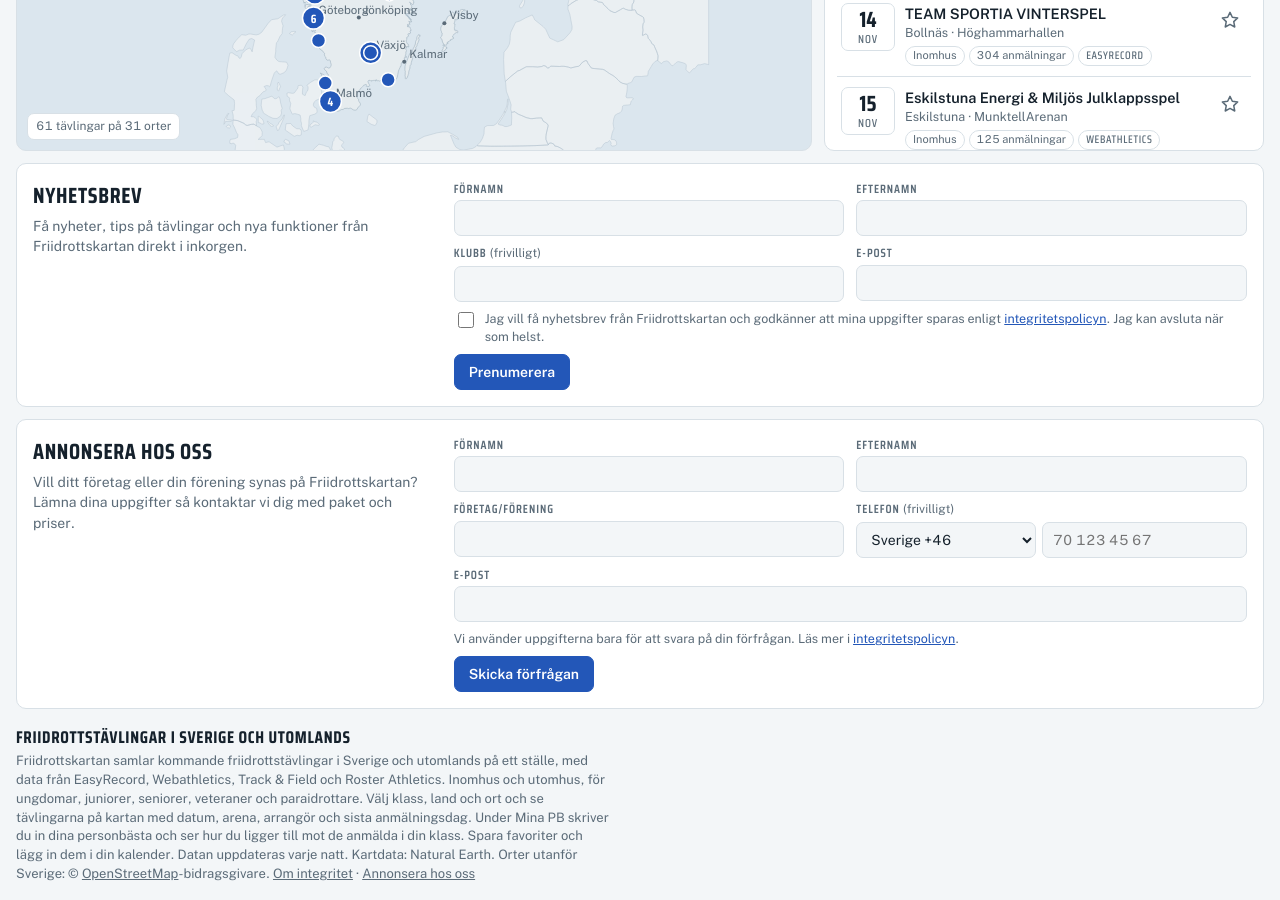
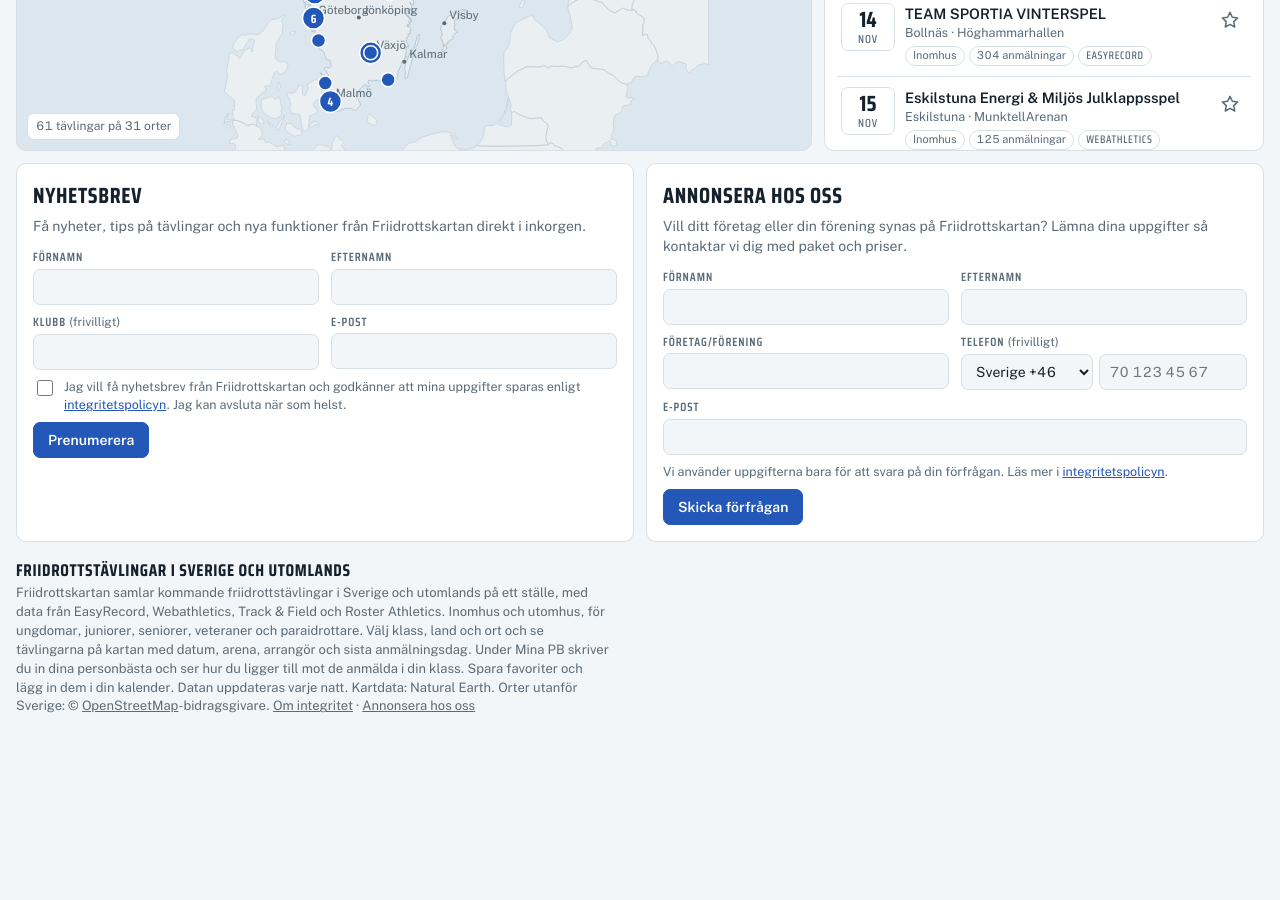
Before and after one commit to thorngrenpeter-svg/Friidrottskartan, a website: page index.html in a window 1280 px wide. Shown: the part 670-1570 px from the top of the page. After the commit the page ends 1402 px from the top, so only its background shows below. Drawn offline with Linux system fonts and the light colour scheme.

Commit message:
Add files via upload

```diff
--- a/index.html
+++ b/index.html
@@ -227,6 +227,9 @@ header.top{display:flex;flex-wrap:wrap;align-items:flex-end;justify-content:spac
 .phonerow select{flex:0 0 auto;max-width:46%}
 .phonerow input{flex:1;min-width:0}
 #annonsera{margin-top:0}
+.forms{display:grid;grid-template-columns:repeat(2,minmax(0,1fr));gap:12px;align-items:stretch}
+.forms .news{grid-template-columns:minmax(0,1fr);align-content:start;gap:12px}
+@media (max-width:980px){.forms{grid-template-columns:minmax(0,1fr)}}
 .opt{text-transform:none;letter-spacing:0;font-family:var(--f-body);font-weight:400}
 .consent{grid-column:1/-1;display:flex;gap:8px;align-items:flex-start;font-size:12.5px;color:var(--muted);cursor:pointer}
 .consent input{margin-top:2px;width:16px;height:16px;flex:none}
@@ -312,6 +315,7 @@ header.top{display:flex;flex-wrap:wrap;align-items:flex-end;justify-content:spac
     </section>
   </div>
 
+  <div class="forms">
   <section class="news" id="news" aria-labelledby="news-h">
     <div class="news-txt"><h2 id="news-h" data-i18n="news_h">Nyhetsbrev</h2><p data-i18n="news_p">Få nyheter, tips på tävlingar och nya funktioner från Friidrottskartan direkt i inkorgen.</p></div>
     <form id="newsform" novalidate>
@@ -338,6 +342,7 @@ header.top{display:flex;flex-wrap:wrap;align-items:flex-end;justify-content:spac
       <div class="nf-row"><button class="btn" type="submit" id="af-btn" data-i18n="af_btn">Skicka förfrågan</button><span id="af-msg" class="nf-msg" role="status"></span></div>
     </form>
   </section>
+  </div>
 
   <footer class="about">
     <h2 data-i18n="about_h">Friidrottstävlingar i Sverige och utomlands</h2>
```
